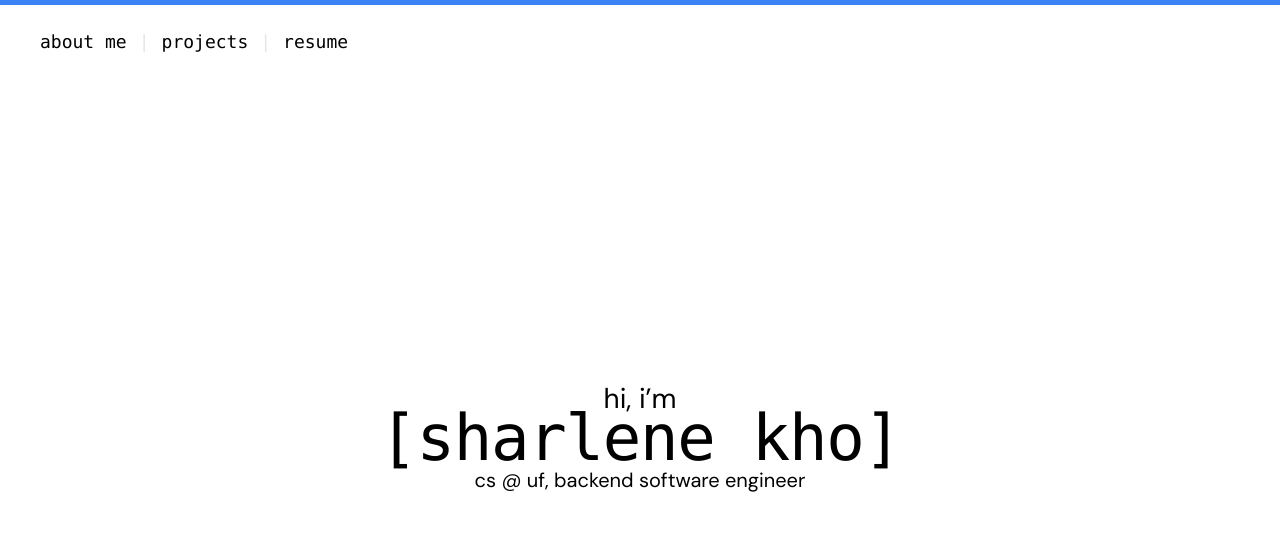
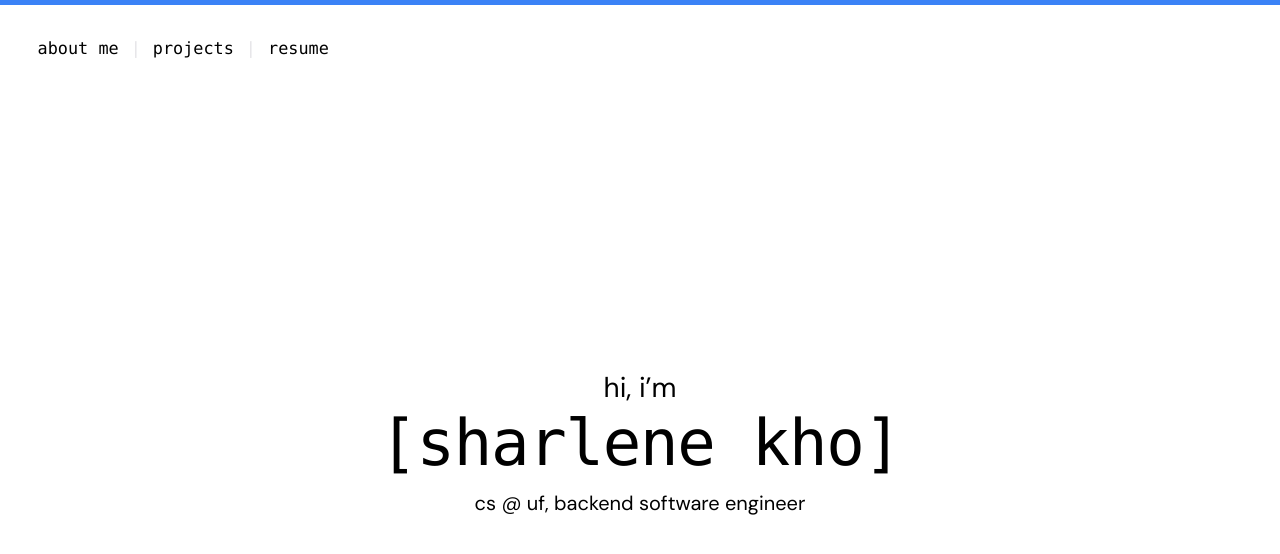
Before and after one commit to sharlenek/personal-website, a React (Vite) app: page / in a window 1280 px wide. Shown: the top 554 px of the page. Built offline with nearby package versions, Linux system fonts and the light colour scheme; a web font is replaced by a local one.

Commit message:
have website but need to work on some scaling

```diff
--- a/src/App.css
+++ b/src/App.css
@@ -85,9 +85,9 @@
 }
 
 #nav {
-  padding: clamp(16px, 3vh, 32px) clamp(16px, 4vw, 40px);
+  padding: calc(var(--fluid) * 1.14) calc(var(--fluid) * 1.43);
   font-family: var(--mono);
-  font-size: clamp(14px, 1.6vw, 18px);
+  font-size: calc(var(--fluid) * 0.64);
   color: var(--text-h);
   display: flex;
   gap: 12px;
@@ -111,7 +111,7 @@
 .greeting {
   font-family: var(--sans);
   font-size: clamp(18px, 2.4vw, 28px);
-  margin-bottom: 0.3em;
+  margin-bottom: 0.9em;
   color: var(--text-h);
 }
 
@@ -128,7 +128,7 @@
   font-family: var(--sans);
   font-size: clamp(15px, 1.8vw, 20px);
   color: var(--text);
-  margin-top: 0.6em;
+  margin-top: 1.5em;
 }
 
 #social-rail {
--- a/src/index.css
+++ b/src/index.css
@@ -8,6 +8,8 @@
   --sans: 'DM Sans', system-ui, 'Segoe UI', Roboto, sans-serif;
   --mono: 'Cascadia Code', ui-monospace, Consolas, monospace;
   --display: 'Cossette Titre', var(--mono);
+
+  --fluid: clamp(1rem, 0.75rem + 1vw, 1.75rem);
 
   font: 18px/145% var(--sans);
   color-scheme: light;
```
